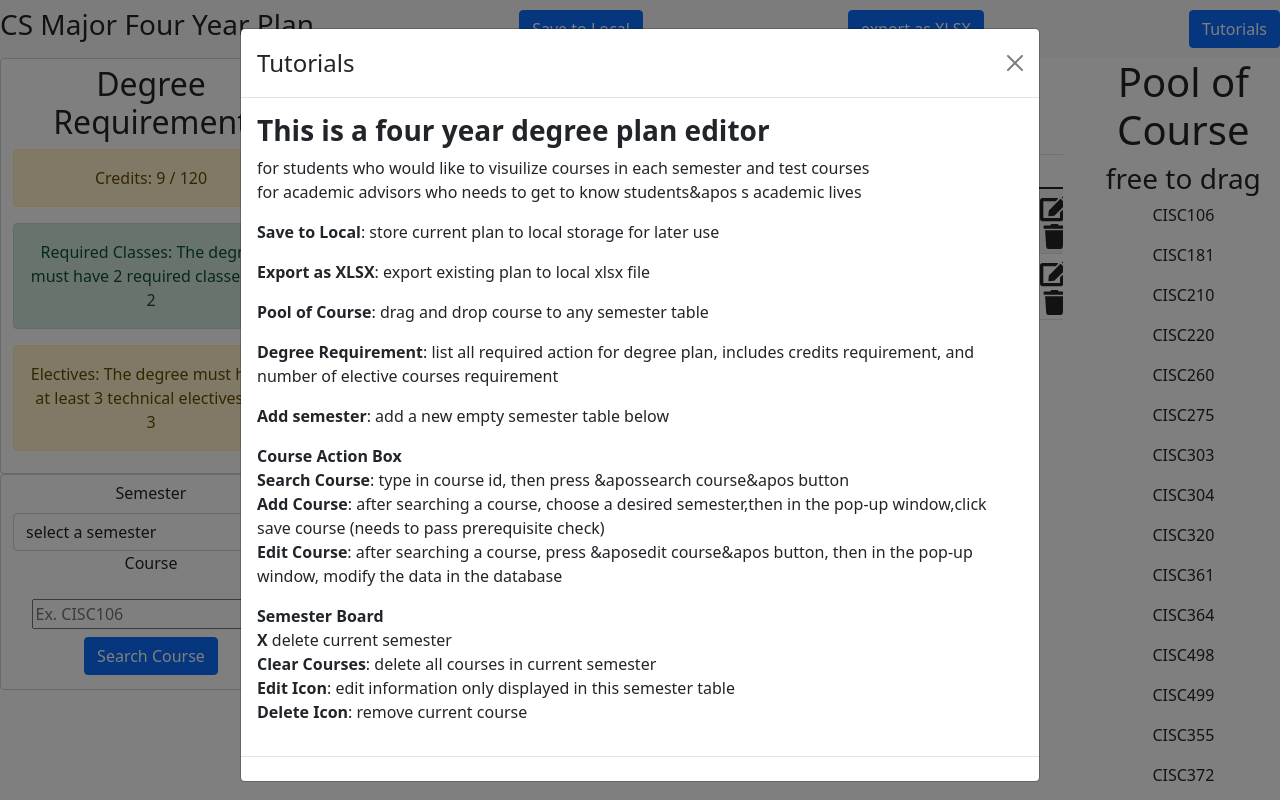
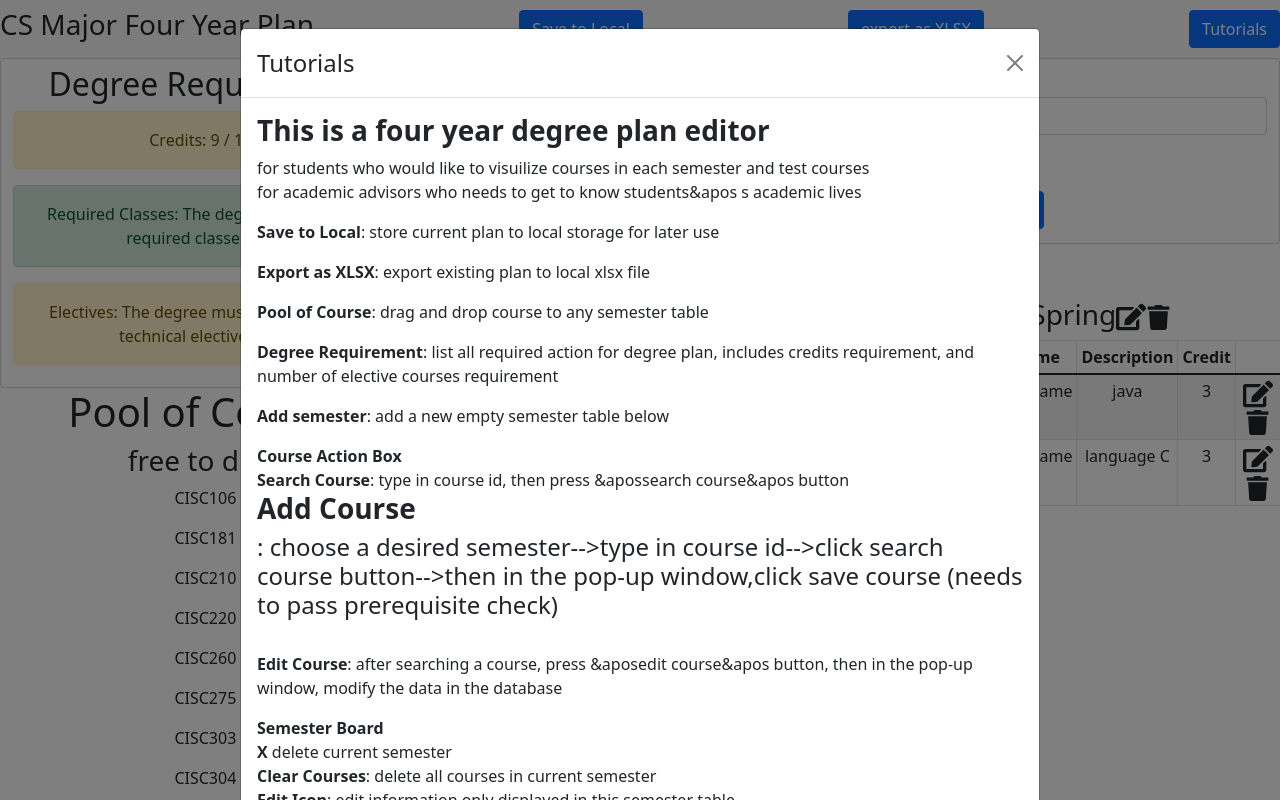
Before and after one commit to UD-CISC275-F21/ud-cis-scheduler-team-14, a React (Create React App) app: page / in a window 1280 px wide. Shown: the top 800 px of the page. Built offline with nearby package versions, Linux system fonts and the light colour scheme.

Commit message:
layout change

```diff
--- a/src/App.tsx
+++ b/src/App.tsx
@@ -143,10 +143,13 @@ function App():JSX.Element {
                     <Header save = {save} exportAsExcelFile={exportAsExcelFile} setShowTutorial={setShowTutorial}/>
                     <Col>
                         <DegreeRequirementForm AllUserCourses = {AllUserCourses}/>
+                        <h1>Pool of Course</h1>
+                        <h3>free to drag</h3>
+                        {coursePool.map((course, index)=><PoolOfCourse id = {course.id} key={index}/>)}
+                    </Col>
+                    <Col xs={8}>
                         <AddCourseForm onAdd={addCourse} semesterPool={semesterPool} searchCourse={searchCourse} checkPrerequisite={checkPrerequisite}
                             defaultOb={defaultOb} editDbCourse= {editDbCourse} checkDuplicate={checkDuplicate}/>
-                    </Col>
-                    <Col xs={7}>
                         <button className="btn btn-success m-2" onClick={()=>addSemester() }>Add Semester</button>
                         <div style={{display:"grid", gridTemplateColumns:"50% 50%"}}>
                             {AllUserCourses.map((semester, index)=>
@@ -157,11 +160,8 @@ function App():JSX.Element {
                             }
                         </div>
                     </Col>
-                    <Col className="Col"  xs={2}>
-                        <h1>Pool of Course</h1>
-                        <h3>free to drag</h3>
-                        {coursePool.map((course, index)=><PoolOfCourse id = {course.id} key={index}/>)}
-                    </Col>
+                    {/* <Col className="Col"  xs={2}>
+                    </Col> */}
                 </Row>
             </DndProvider>
         </div>
--- a/src/components/Tutorials.tsx
+++ b/src/components/Tutorials.tsx
@@ -27,7 +27,7 @@ const Tutorials = ({showTutorial,setShowTutorial}:tutorials):JSX.Element => {
                     <p><strong>Add semester</strong>: add a new empty semester table below</p>
                     <p><strong>Course Action Box</strong><br></br>
                         <strong>Search Course</strong>: type in course id, then press &apossearch course&apos button<br></br>
-                        <strong>Add Course</strong>: after searching a course, choose a desired semester,then in the pop-up window,click save course (needs to pass prerequisite check)<br></br>
+                        <h3><strong>Add Course</strong></h3><h4>: choose a desired semester--{">"}type in course id--{">"}click search course button--{">"}then in the pop-up window,click save course (needs to pass prerequisite check)</h4><br></br>
                         <strong>Edit Course</strong>: after searching a course, press &aposedit course&apos button, then in the pop-up window, modify the data in the database<br></br>
                     </p>
                     <p><strong>Semester Board</strong> <br></br>
```
